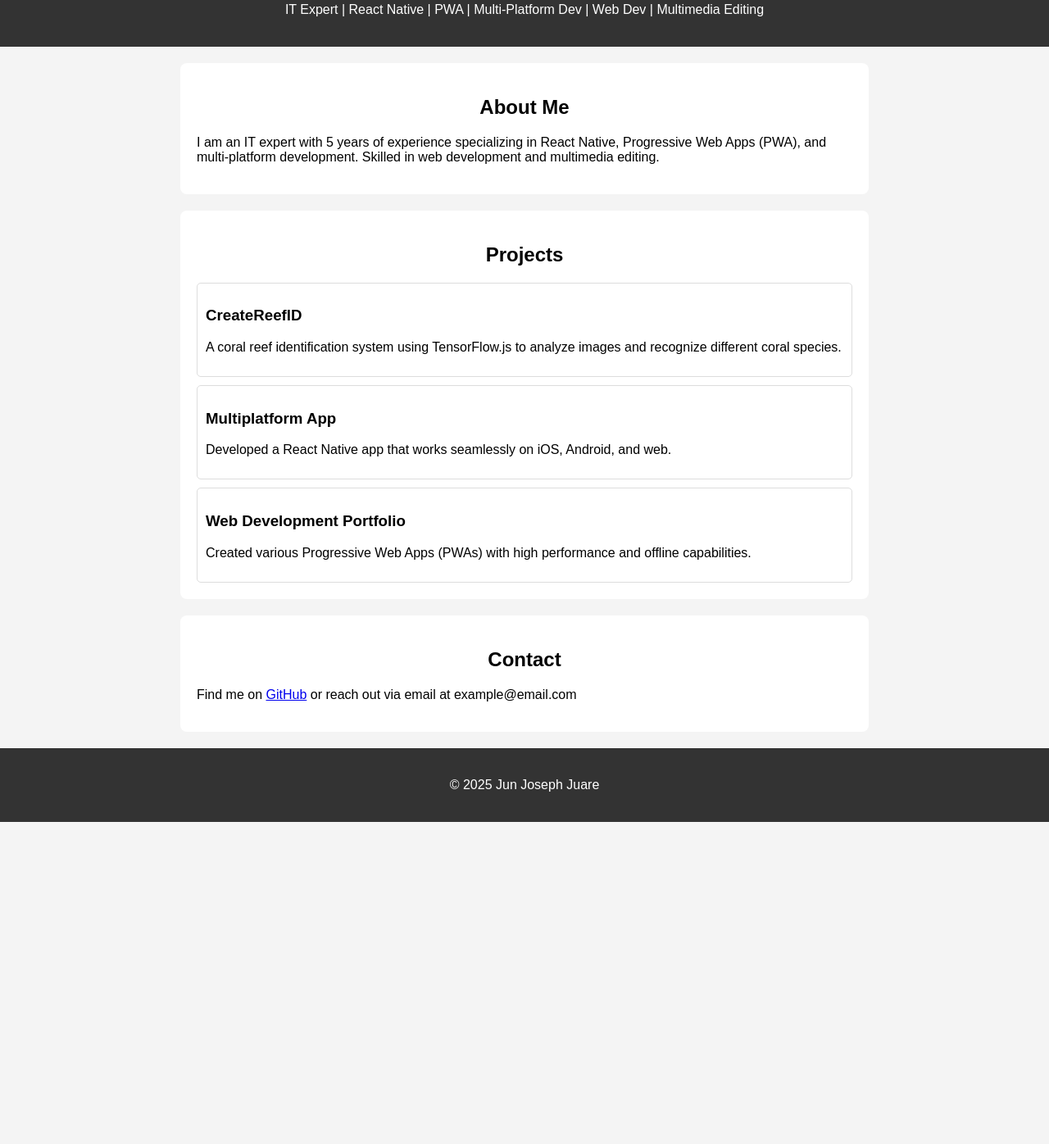
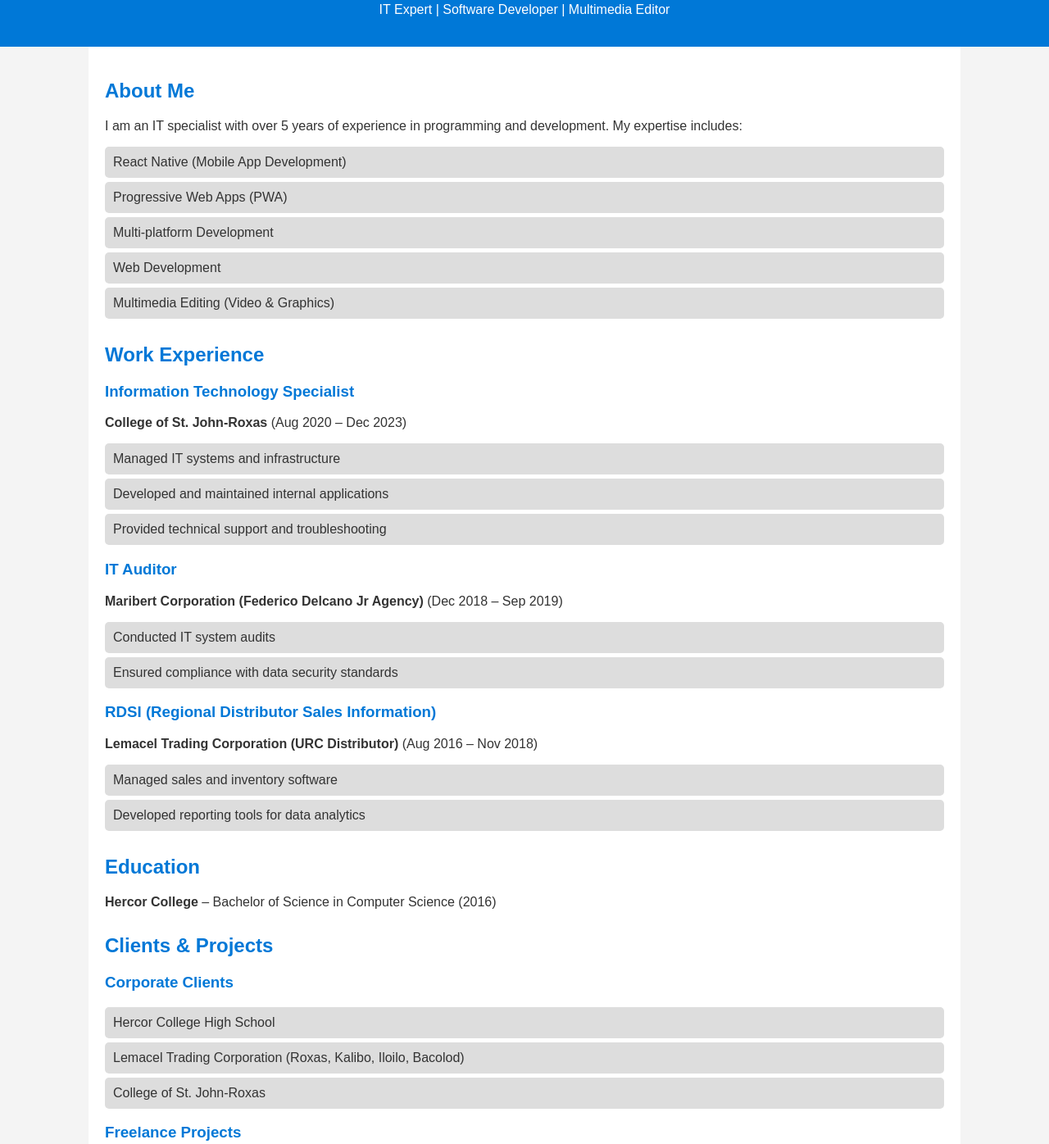
Before and after one commit to juarejunjoseph/juarejunjoseph.github.io, a plain HTML site: page index.html in a window 1280 px wide. Shown: the part 97-1493 px from the top of the page at 82% size. Before the commit the page ends 1100 px from the top, so only its background shows below. Drawn offline with Linux system fonts and the light colour scheme.

Commit message:
Update index.html

```diff
--- a/index.html
+++ b/index.html
@@ -5,47 +5,130 @@
     <meta name="viewport" content="width=device-width, initial-scale=1.0">
     <title>Jun Joseph Juare - Portfolio</title>
     <style>
-        body { font-family: Arial, sans-serif; margin: 0; padding: 0; background-color: #f4f4f4; }
-        header { background: #333; color: #fff; padding: 20px; text-align: center; }
-        section { max-width: 800px; margin: 20px auto; background: #fff; padding: 20px; border-radius: 8px; }
-        h1, h2 { text-align: center; }
-        .projects { display: flex; flex-direction: column; gap: 10px; }
-        .project { padding: 10px; border: 1px solid #ddd; border-radius: 5px; }
-        footer { text-align: center; padding: 20px; background: #333; color: white; margin-top: 20px; }
+        body {
+            font-family: Arial, sans-serif;
+            margin: 0;
+            padding: 0;
+            background-color: #f4f4f4;
+            color: #333;
+        }
+        header {
+            background: #0078D7;
+            color: white;
+            text-align: center;
+            padding: 20px 0;
+        }
+        .container {
+            width: 80%;
+            margin: auto;
+            padding: 20px;
+            background: white;
+        }
+        h1, h2, h3 {
+            color: #0078D7;
+        }
+        .section {
+            margin-bottom: 30px;
+        }
+        ul {
+            list-style: none;
+            padding: 0;
+        }
+        ul li {
+            background: #ddd;
+            margin: 5px 0;
+            padding: 10px;
+            border-radius: 5px;
+        }
+        .footer {
+            text-align: center;
+            padding: 20px;
+            background: #0078D7;
+            color: white;
+            margin-top: 20px;
+        }
     </style>
 </head>
 <body>
+
     <header>
         <h1>Jun Joseph Juare</h1>
-        <p>IT Expert | React Native | PWA | Multi-Platform Dev | Web Dev | Multimedia Editing</p>
+        <p>IT Expert | Software Developer | Multimedia Editor</p>
     </header>
-    <section>
-        <h2>About Me</h2>
-        <p>I am an IT expert with 5 years of experience specializing in React Native, Progressive Web Apps (PWA), and multi-platform development. Skilled in web development and multimedia editing.</p>
-    </section>
-    <section>
-        <h2>Projects</h2>
-        <div class="projects">
-            <div class="project">
-                <h3>CreateReefID</h3>
-                <p>A coral reef identification system using TensorFlow.js to analyze images and recognize different coral species.</p>
-            </div>
-            <div class="project">
-                <h3>Multiplatform App</h3>
-                <p>Developed a React Native app that works seamlessly on iOS, Android, and web.</p>
-            </div>
-            <div class="project">
-                <h3>Web Development Portfolio</h3>
-                <p>Created various Progressive Web Apps (PWAs) with high performance and offline capabilities.</p>
-            </div>
+
+    <div class="container">
+
+        <div class="section">
+            <h2>About Me</h2>
+            <p>I am an IT specialist with over 5 years of experience in programming and development. My expertise includes:</p>
+            <ul>
+                <li>React Native (Mobile App Development)</li>
+                <li>Progressive Web Apps (PWA)</li>
+                <li>Multi-platform Development</li>
+                <li>Web Development</li>
+                <li>Multimedia Editing (Video & Graphics)</li>
+            </ul>
         </div>
-    </section>
-    <section>
-        <h2>Contact</h2>
-        <p>Find me on <a href="https://github.com/juarejunjoseph" target="_blank">GitHub</a> or reach out via email at example@email.com</p>
-    </section>
-    <footer>
-        <p>&copy; 2025 Jun Joseph Juare</p>
-    </footer>
+
+        <div class="section">
+            <h2>Work Experience</h2>
+            <h3>Information Technology Specialist</h3>
+            <p><strong>College of St. John-Roxas</strong> (Aug 2020 – Dec 2023)</p>
+            <ul>
+                <li>Managed IT systems and infrastructure</li>
+                <li>Developed and maintained internal applications</li>
+                <li>Provided technical support and troubleshooting</li>
+            </ul>
+
+            <h3>IT Auditor</h3>
+            <p><strong>Maribert Corporation (Federico Delcano Jr Agency)</strong> (Dec 2018 – Sep 2019)</p>
+            <ul>
+                <li>Conducted IT system audits</li>
+                <li>Ensured compliance with data security standards</li>
+            </ul>
+
+            <h3>RDSI (Regional Distributor Sales Information)</h3>
+            <p><strong>Lemacel Trading Corporation (URC Distributor)</strong> (Aug 2016 – Nov 2018)</p>
+            <ul>
+                <li>Managed sales and inventory software</li>
+                <li>Developed reporting tools for data analytics</li>
+            </ul>
+        </div>
+
+        <div class="section">
+            <h2>Education</h2>
+            <p><strong>Hercor College</strong> – Bachelor of Science in Computer Science (2016)</p>
+        </div>
+
+        <div class="section">
+            <h2>Clients & Projects</h2>
+            <h3>Corporate Clients</h3>
+            <ul>
+                <li>Hercor College High School</li>
+                <li>Lemacel Trading Corporation (Roxas, Kalibo, Iloilo, Bacolod)</li>
+                <li>College of St. John-Roxas</li>
+            </ul>
+
+            <h3>Freelance Projects</h3>
+            <ul>
+                <li>San Antonio Resort (Promotional Video)</li>
+                <li>Freelance Wedding Photography</li>
+                <li>Data Encoder – J Pimentel Survey Banica</li>
+            </ul>
+        </div>
+
+        <div class="section">
+            <h2>Contact Me</h2>
+            <p><strong>Email:</strong> your.email@example.com</p>
+            <p><strong>GitHub:</strong> <a href="https://github.com/jun-joseph" target="_blank">github.com/jun-joseph</a></p>
+            <p><strong>Portfolio:</strong> <a href="https://jun-joseph.github.io" target="_blank">jun-joseph.github.io</a></p>
+        </div>
+
+    </div>
+
+    <div class="footer">
+        <p>© 2025 Jun Joseph Juare. All Rights Reserved.</p>
+    </div>
+
 </body>
 </html>
```
